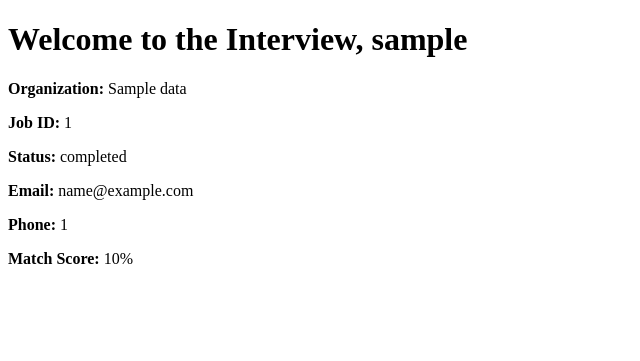
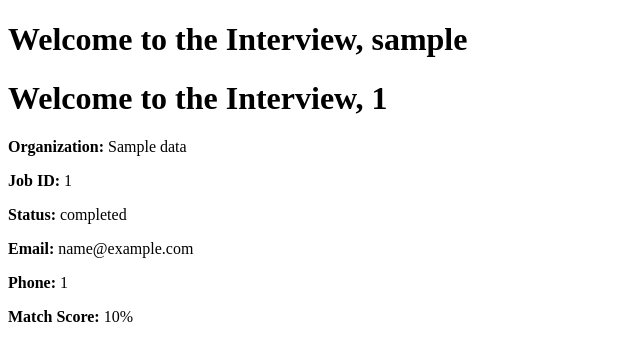
Before and after one commit to ddnyanu/AI-INTERVIEW-BOT, a Flask app: template templates/interview.html in a window 1280 px wide. Shown: the top 361 px of the page, without its empty margins (0-640 px from the left). Run offline with Flask 3, Linux system fonts and the light colour scheme; the template is opened without the code that fills it: most values are stand-ins (such as "Sample title", 1, 10 or a date in 2020).

Commit message:
change render index.html

```diff
--- a/app.py
+++ b/app.py
@@ -63,7 +63,7 @@ def interview(token):
             session['jd_text'] = jd_text
             session['resume_text'] = resume_text
 
-            return render_template("index.html", data=data)  # Ensure this line passes data
+            return render_template("interview.html", data=data)  # Ensure this line passes data
         else:
             return render_template("error.html", message="Invalid or expired interview link."), 404
     except Exception as e:
--- a/templates/interview.html
+++ b/templates/interview.html
@@ -5,6 +5,8 @@
 </head>
 <body>
     <h1>Welcome to the Interview, {{ data.user_name }}</h1>
+    <h1>Welcome to the Interview, {{ data.id }}</h1>
+
     <p><strong>Organization:</strong> {{ data.organization_name }}</p>
     <p><strong>Job ID:</strong> {{ data.job_id }}</p>
     <p><strong>Status:</strong> {{ data.status }}</p>
```
